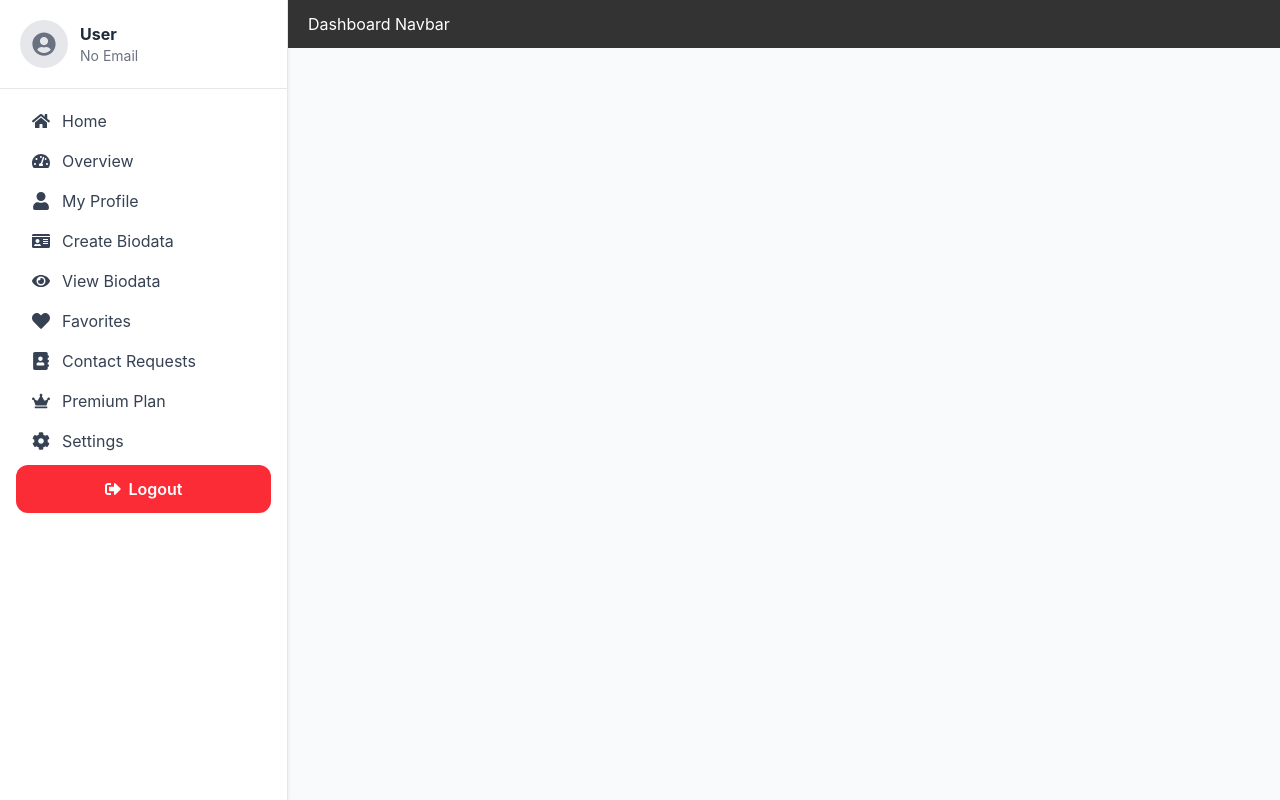
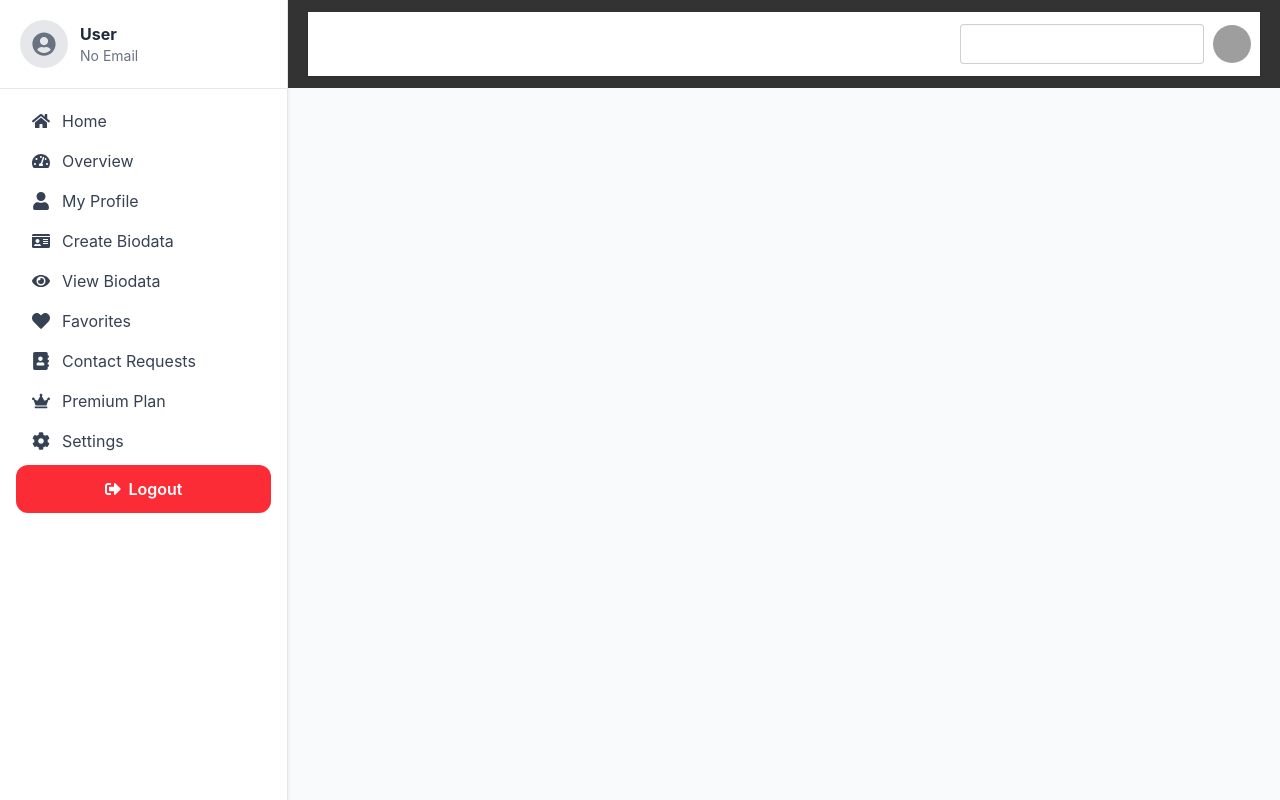
Before and after one commit to MH-liton-360/matrimony, a React (Vite) app: page /dashboard in a window 1280 px wide. Built offline with nearby package versions, Linux system fonts and the light colour scheme; no server answers; grey boxes are pictures that could not be loaded.

Commit message:
dashboard navbar link add

```diff
--- a/src/layouts/Dashboard/Dashboard.jsx
+++ b/src/layouts/Dashboard/Dashboard.jsx
@@ -31,7 +31,7 @@ const Dashboard = ({ role }) => {
                         padding: "12px 20px",
                         zIndex: 1000
                     }}>
-                        Dashboard Navbar
+                        <DashboardNavbar></DashboardNavbar>
                     </div>
                 </div>
 
```
